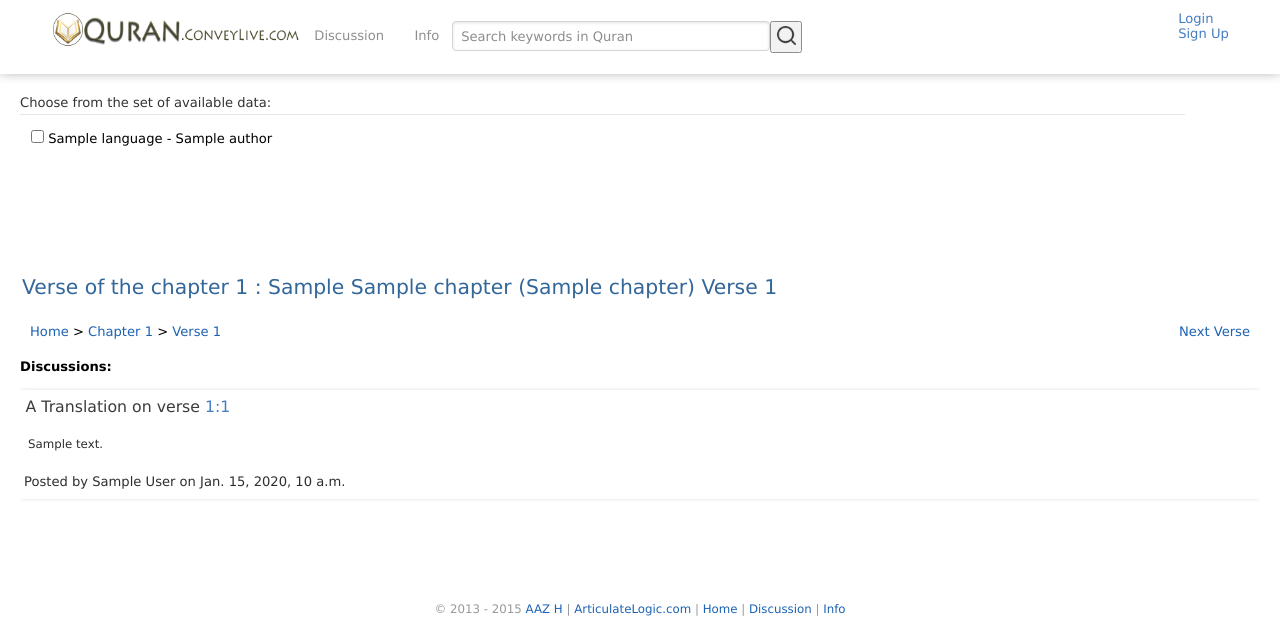
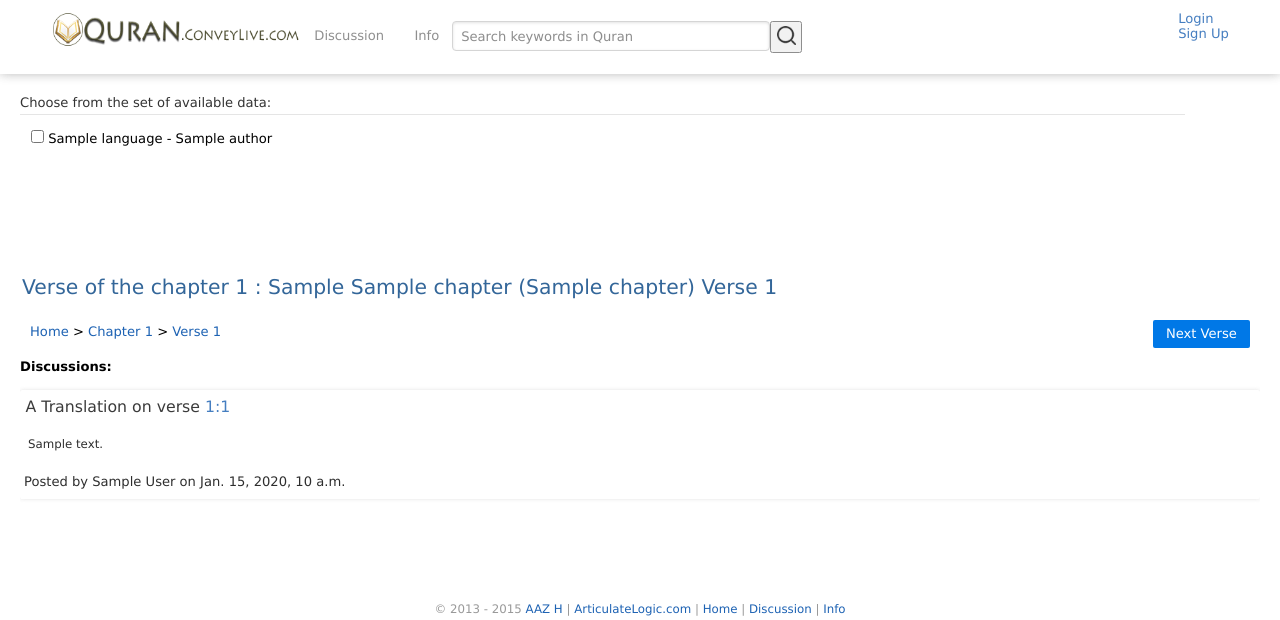
Before and after one commit to aazhbd/quran_cl, a Django app: page /1/1 in a window 1280 px wide. Shown: the top 620 px of the page. Run offline with Django 3.2, Linux system fonts and the light colour scheme; tables that the repository leaves empty hold one stand-in row (values such as "Sample post"); some libraries are stand-ins or nearby versions.

Commit message:
Added browse links

```diff
--- a/templates/verse.html
+++ b/templates/verse.html
@@ -81,11 +81,11 @@
 
 		<div style="float:right;">
 			{% if pprevious %}
-			<a href="/{{cnum}}/{{vnum|add:-1}}/">Previous Verse</a>
+			<a class="pure-button pure-button-primary" href="/{{cnum}}/{{vnum|add:-1}}/">Previous Verse</a>
 			{% endif %}
 			&nbsp;&nbsp;&nbsp;
 			{% if pnext %}
-			<a href="/{{cnum}}/{{vnum|add:1}}/">Next Verse</a>
+			<a class="pure-button pure-button-primary" href="/{{cnum}}/{{vnum|add:1}}/">Next Verse</a>
 			{% endif %}
 		</div>
 	</div>
```
